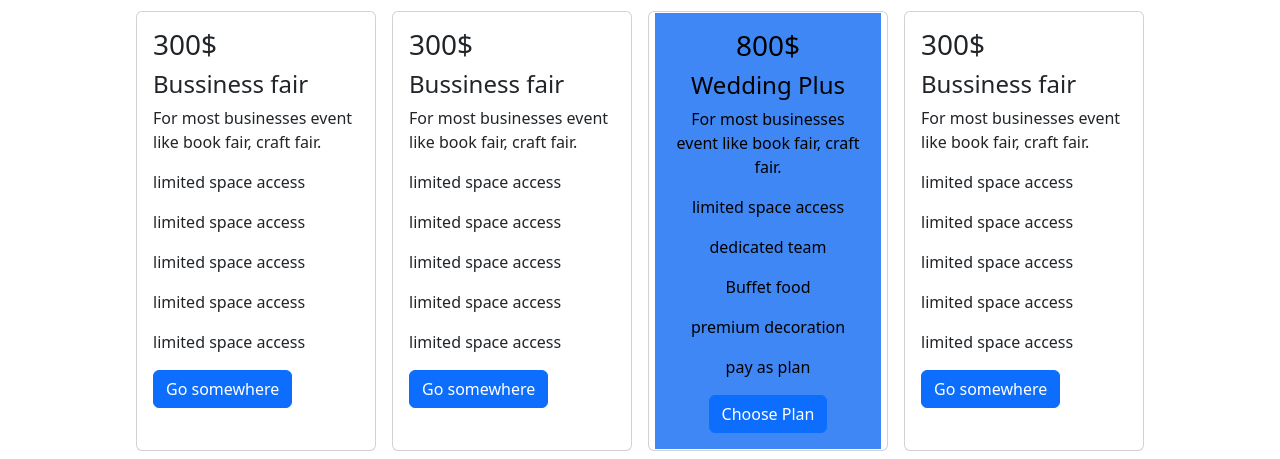
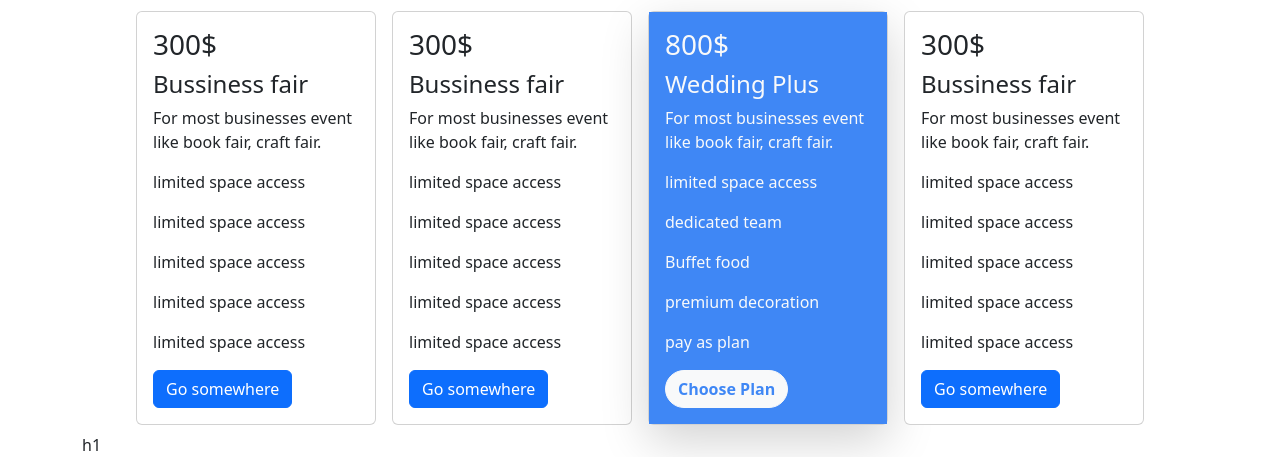
Before and after one commit to MehemudAzad/my-convention, a plain HTML site: page index.html in a window 1280 px wide. Shown: the part 469-928 px from the top of the page. Drawn offline with nearby package versions, Linux system fonts and the light colour scheme.

Commit message:
PACKAGES

```diff
--- a/index.html
+++ b/index.html
@@ -107,7 +107,7 @@
            </section>
         <!-- every moment ends here  -->
         <!-- packages start from here  -->
-        <section class="container-fluid">
+        <section class="container">
             <div class="d-flex flex-column align-items-center">
                 <h1>our packages</h1>
                 <div class="d-flex justify-content-around">
@@ -137,8 +137,8 @@
                           <a href="#" class="btn btn-primary">Go somewhere</a>
                         </div>
                       </div>
-                    <button class="card m-2" style="width: 15rem;">
-                        <div class="card-body bg-blue">
+                    <div class="card m-2 shadow-lg bg-body rounded" style="width: 15rem;">
+                        <div class="card-body bg-blue text-light">
                           <h3 class="card-title">800$</h3>
                           <h4 >Wedding Plus</h4>
                           <p class="card-text">For most businesses event like book fair, craft fair.</p>
@@ -147,11 +147,11 @@
                           <p>Buffet food</p>
                           <p>premium decoration</p>
                           <p>pay as plan</p>
-                          <a href="#" class="btn btn-primary">
+                          <a href="#" class="btn btn-light rounded-pill text-blue fw-bold">
                             Choose Plan
                           </a>
                         </div>
-                    </button>
+                      </div>
                     <div class="card m-2" style="width: 15rem;">
                         <div class="card-body">
                           <h3 class="card-title">300$</h3>
@@ -170,11 +170,23 @@
             </div>
         </section>
         <!-- packages end from here  -->
+        <!-- happy clients starts here  -->
+        <section class="container">
+            <div>h1</div>
+        </section>
+
+        <!-- happy clients ends here  -->
+        <!-- frequently asked questions start  -->
+
+        <!-- frequently asked questions end  -->
+
 
 
     </main>
 
+    <footer>
 
+    </footer>
 
 
 
```
